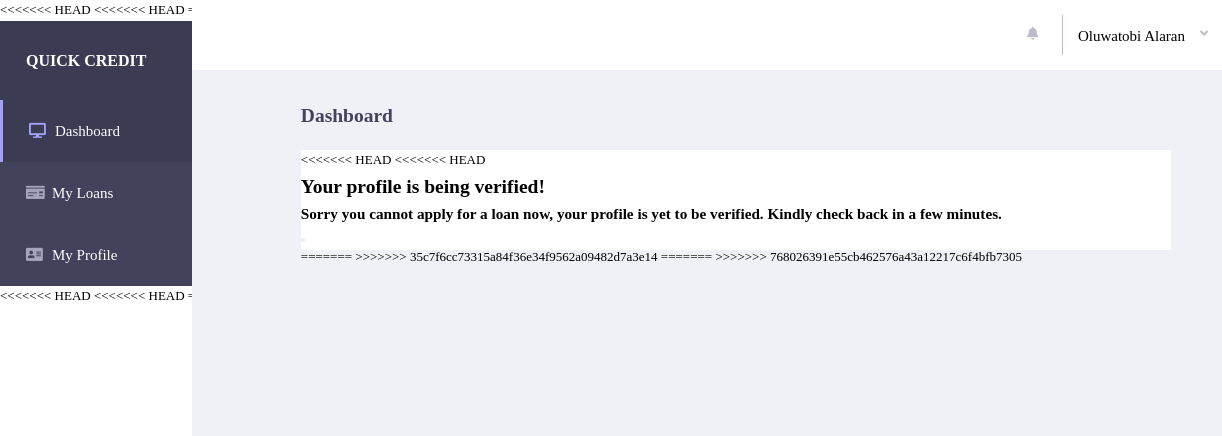
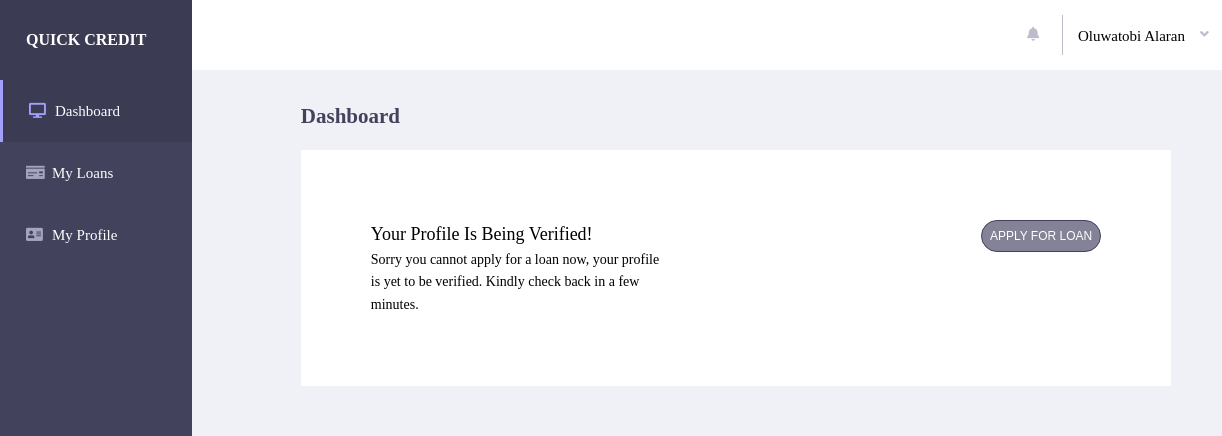
Before and after one commit to abolibot/Quick-Credit-App, a plain HTML site: page UI/pages/dashboard.html in a window 1280 px wide. Shown: the top 436 px of the page, 0-1222 px from the left. Drawn offline with Linux system fonts and the light colour scheme.

Commit message:
feature(pending-verification):client with pending verification status
Clients with pending verification status should not be able to navigate
to the loan application page

[finishes #165486182]

```diff
--- a/UI/pages/dashboard.html
+++ b/UI/pages/dashboard.html
@@ -1,13 +1,7 @@
 <!DOCTYPE html>
 <html lang = "en-us">
 	<head>
-<<<<<<< HEAD
-<<<<<<< HEAD
 		<meta charset="utf-8">
-=======
->>>>>>> 35c7f6cc73315a84f36e34f9562a09482d7a3e14
-=======
->>>>>>> 768026391e55cb462576a43a12217c6f4bfb7305
 		<title>
 			Dashboard
 		</title>
@@ -24,8 +18,6 @@
 				<h2 id = 'page-title'>
 				</h2>
 				<div id = 'main-content'>
-<<<<<<< HEAD
-<<<<<<< HEAD
 					<div class = 'dashboard-incomplete-profile'>
 						<div class = 'dashboard-modal-content'>
 							<div class = 'dashboard-modal-content-header'>
@@ -40,8 +32,8 @@
 					</div>
 					<div class = 'dashboard-pending-verification'>
 						<h2>Your profile is being verified!</h2>
-						<h3>Sorry you cannot apply for a loan now, your profile is yet to be verified. Kindly check back in a few minutes.</h3>
-						<button></button>
+						<p>Sorry you cannot apply for a loan now, your profile is yet to be verified. Kindly check back in a few minutes.</p>
+						<button class = 'btn' disabled>apply for loan</button>
 					</div>
 					<div class = 'dashboard-verified-profile'>
 
@@ -52,13 +44,6 @@
 					<div class = 'dashboard-verified-minus-loan'>
 
 					</div>
-=======
-
-
->>>>>>> 35c7f6cc73315a84f36e34f9562a09482d7a3e14
-=======
-
->>>>>>> 768026391e55cb462576a43a12217c6f4bfb7305
 				</div>
 			</div>
 		</div>
@@ -68,13 +53,7 @@
 		</script>
 		<script type = "module" src = "../layouts/sidebar.js">
 		</script>
-<<<<<<< HEAD
-<<<<<<< HEAD
 		<script type = "module" src = "../components/dashboardModal.js">
 		</script>
-=======
->>>>>>> 35c7f6cc73315a84f36e34f9562a09482d7a3e14
-=======
->>>>>>> 768026391e55cb462576a43a12217c6f4bfb7305
 	</body>
 </html>
--- a/UI/styles.css
+++ b/UI/styles.css
@@ -7,20 +7,14 @@
 
 body {
 	font-family: 'source sans pro', serif, helvetica;
-	font-size: 13px;
+	font-size: 14px;
 	line-height: 1.6;
 }
 
-<<<<<<< HEAD
-<<<<<<< HEAD
 h2 {
 	text-transform: capitalize;
 }
 
-=======
->>>>>>> 35c7f6cc73315a84f36e34f9562a09482d7a3e14
-=======
->>>>>>> 768026391e55cb462576a43a12217c6f4bfb7305
 #sidebar {
 	background-color: #43425D;
 	position: absolute;
@@ -158,7 +152,7 @@ h2 {
 	left: 10%;
 	margin-right: 10%;
 	width: 80%;
-	height: 100px;
+	height: auto;
 }
 
 
@@ -240,6 +234,8 @@ h2 {
 	background-color: #43425D;
 	color: #ffffff;
 	box-shadow: none;
+	font-size: 12px;
+	border: 1px solid #43425D;
 }
 
 .btn:focus {
@@ -312,6 +308,29 @@ label p {
 
 .dashboard-pending-verification {
 	display: block;
+	height: auto;
+	padding: 70px;
+}
+
+.dashboard-pending-verification h2
+{
+	font-weight: lighter;
+	font-size: 18px;
+}
+
+.dashboard-pending-verification p
+{
+	font-weight: lighter;
+	width: 300px;
+	display: inline-block;
+}
+
+.dashboard-pending-verification button
+{
+	position: absolute;
+	right: 70px;
+	top: 70px;
+	background-color: #838296;
 }
 
 .dashboard-verified-profile {
```
Also changed, not shown: UI/default-user-layout/userDefaultLayout.html (deleted, +0 -50 lines), UI/pages/sign-in.html (+0 -8 lines), UI/pages/signup.html (+0 -8 lines).
